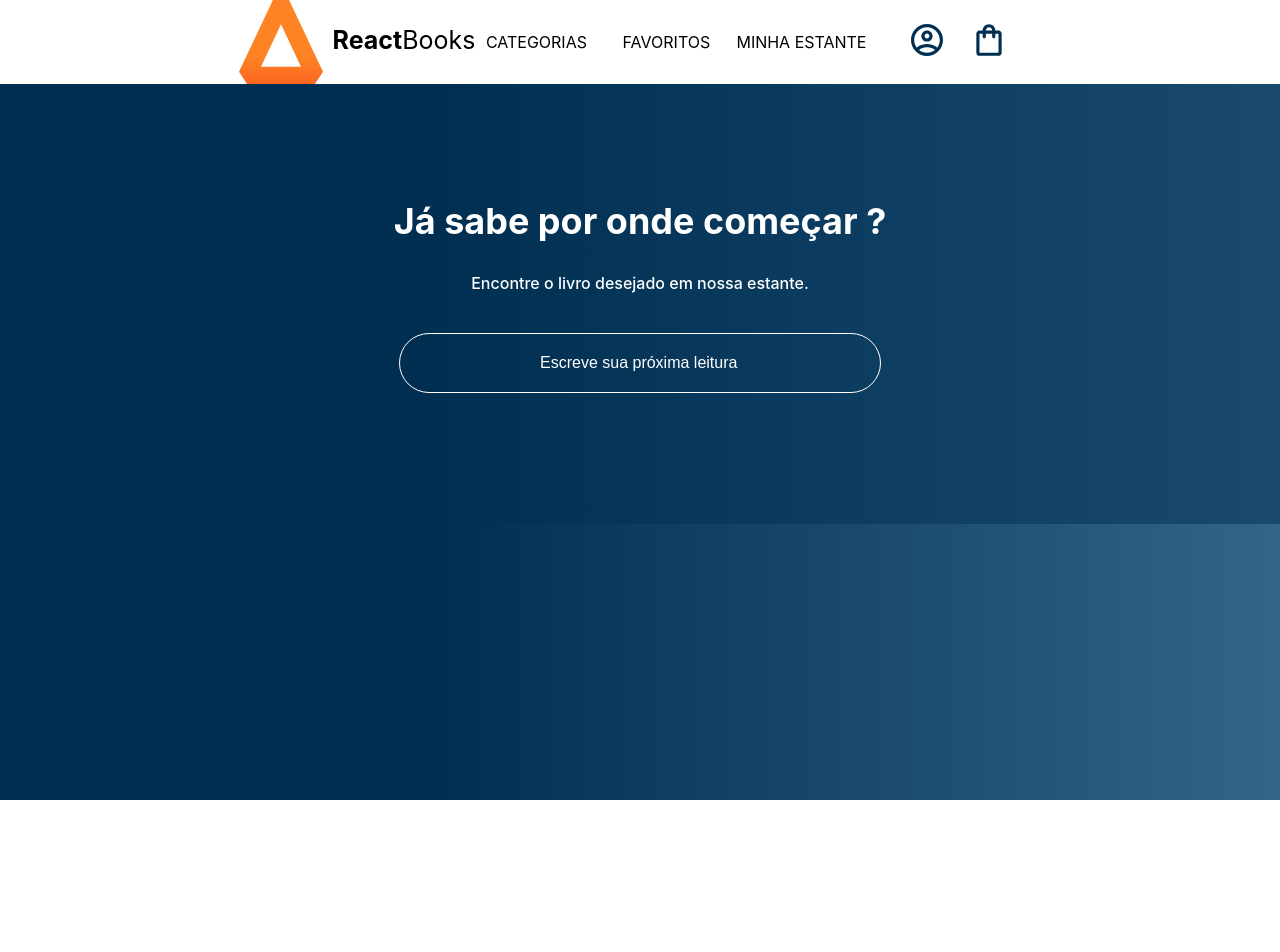
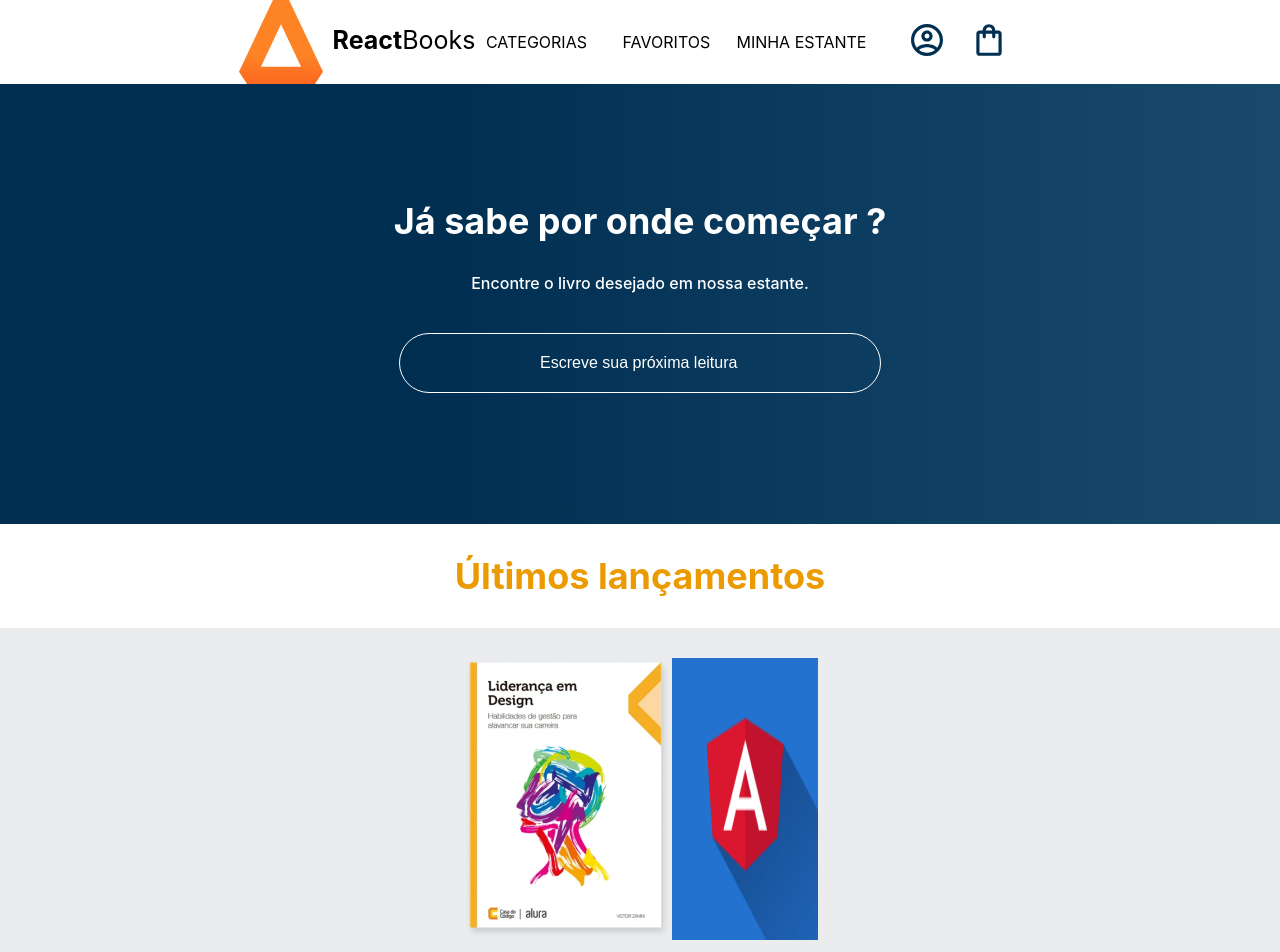
Before and after one commit to leozmartini/react-books, a React (Create React App) app: page / in a window 1280 px wide. Shown: the top 952 px of the page. Before the commit the page ends 800 px from the top, so only its background shows below. Built offline with nearby package versions, Linux system fonts and the light colour scheme.

Commit message:
Aba de ultimos lancamentos adicionada

```diff
--- a/src/App.js
+++ b/src/App.js
@@ -1,6 +1,7 @@
 import styled from 'styled-components';
 import Header from './components/Header'
 import Search from './components/Search';
+import LastReleases from './components/LastReleases';
 
 const AppContainer = styled.div`
   width: 100vw;
@@ -14,6 +15,7 @@ function App() {
     <AppContainer>
       <Header/>
       <Search />
+      <LastReleases />
     </AppContainer>
   );
 }
--- /dev/null
+++ b/src/components/LastReleases/LastReleasesData.js
@@ -0,0 +1,7 @@
+import livro from '../../images/livro.png'
+import livro2 from '../../images/livro2.png'
+
+export const books = [
+    {name:  'Liderança em Design', id: 0, src:livro},
+    {name:  'AngularLogo', id: 1, src:livro2}
+]
--- /dev/null
+++ b/src/components/LastReleases/index.js
@@ -0,0 +1,46 @@
+import { books } from './LastReleasesData'
+import styled from 'styled-components'
+
+const LastReleasesContainer = styled.section`
+background-color: #EBECEE;
+padding-bottom: 20px;
+display: flex;
+flex-direction: column;
+`
+
+
+const Title = styled.h2`
+width: 100%;
+padding: 30px 0;
+background-color: #FFF;
+color: #EB9B00;
+font-size: 36px;
+text-align: center;
+margin: 0;
+`
+
+const NewBooksContainer = styled.div`
+margin-top: 30px;
+display: flex;
+width: 100%;
+justify-content: center;
+cursor: pointer;
+`
+
+
+function LastReleases() {
+    return (
+        <LastReleasesContainer>
+            <Title>Últimos lançamentos</Title>
+            <NewBooksContainer>
+                {
+                    books.map(book => (
+                        <img src={book.src} alt='LastReleaseBook' />
+                    ))
+                }
+            </NewBooksContainer>
+        </LastReleasesContainer>
+    )
+}
+
+export default LastReleases
```
